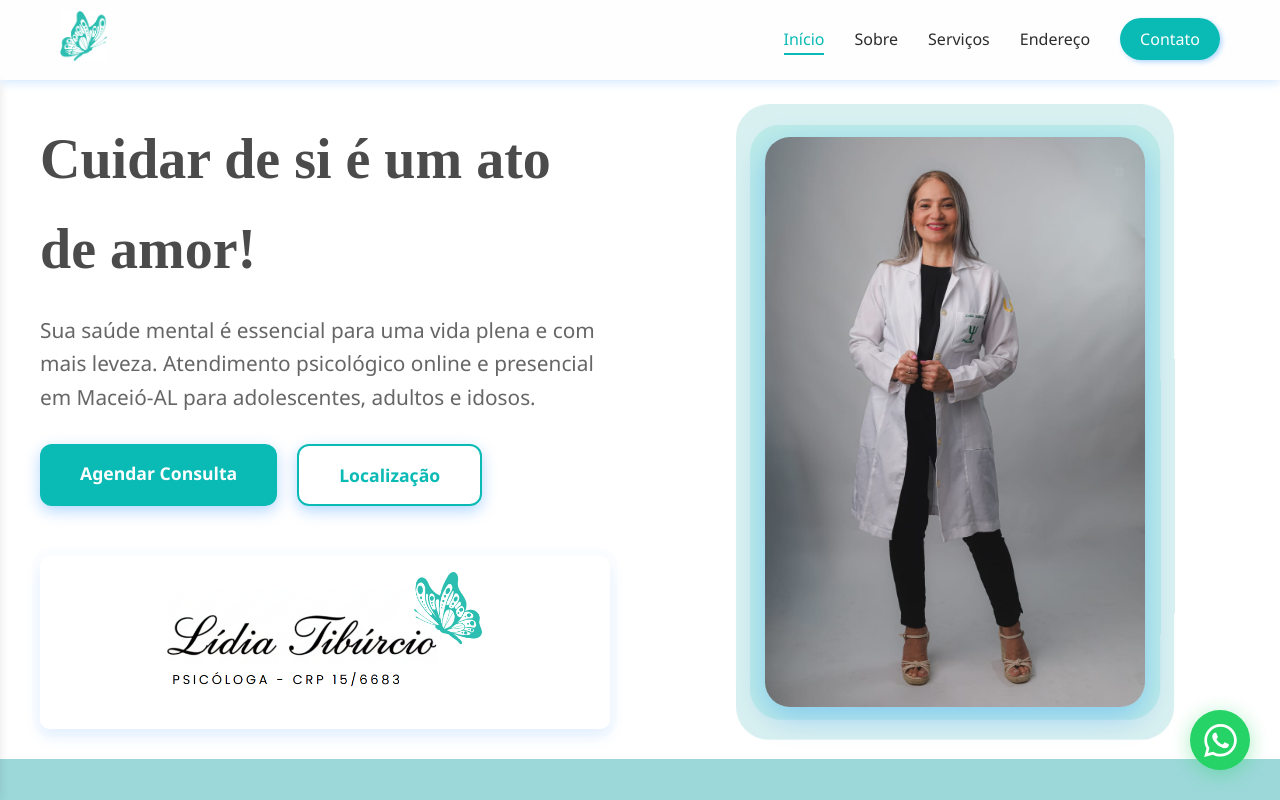
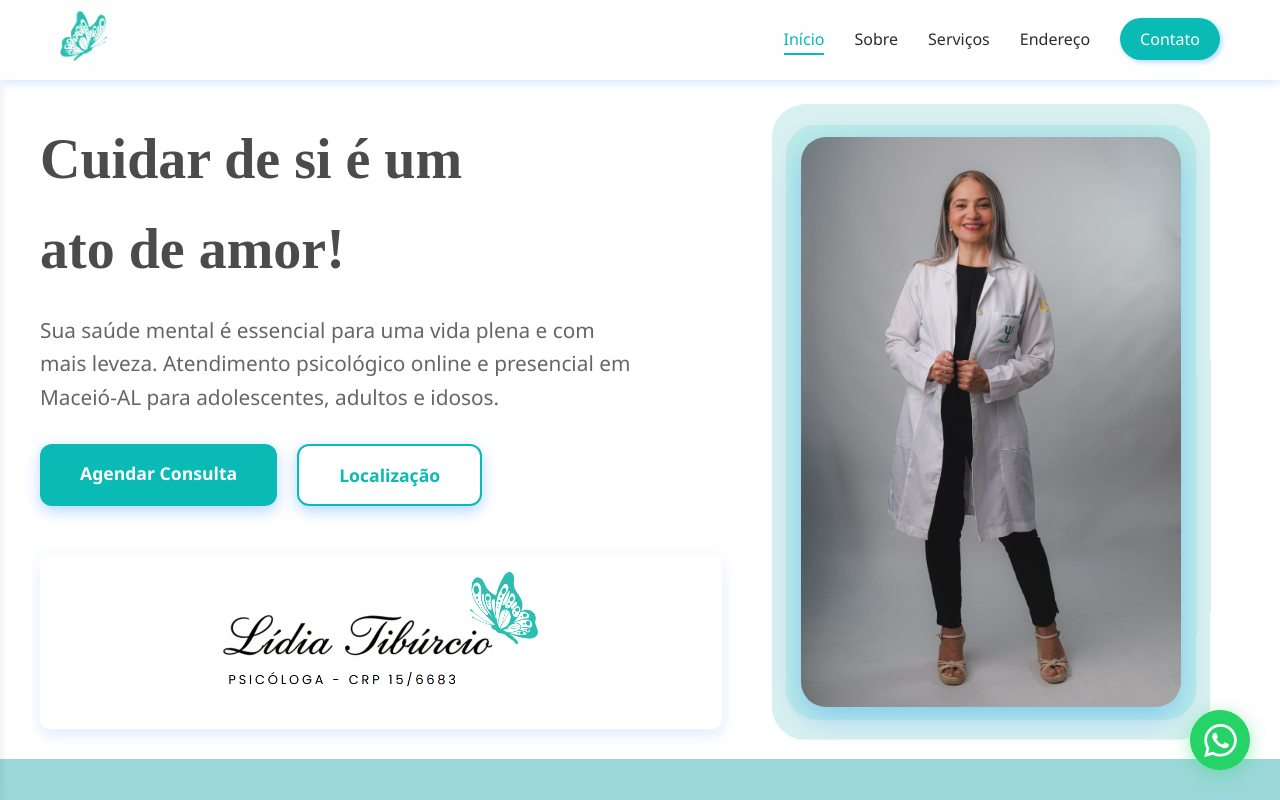
Before and after one commit to MateusjsSilva/psychologist-lidia-website, an Angular app in the folder lidia-web/: page / in a window 1280 px wide. Shown: the top 800 px of the page. Built offline with nearby package versions, Linux system fonts and the light colour scheme; a web font is replaced by a local one.

Commit message:
style: Adjust hero section layout and spacing for improved aesthetics

```diff
--- a/lidia-web/src/styles.css
+++ b/lidia-web/src/styles.css
@@ -196,8 +196,8 @@ html {
 
 .hero-content {
   display: grid;
-  grid-template-columns: 1fr 1fr;
-  gap: 60px;
+  grid-template-columns: 1fr 0.7fr;
+  gap: 40px;
   align-items: center;
 }
 
@@ -211,6 +211,7 @@ html {
   justify-content: center;
   align-items: center;
   height: 480px;
+  margin-left: -20px;
 }
 
 .hero-image-bg {
@@ -270,6 +271,7 @@ html {
   color: #2c2c2cda;
   margin-bottom: 20px;
   font-weight: 700;
+  max-width: 500px;
 }
 
 .hero-subtitle {
@@ -277,7 +279,6 @@ html {
   color: var(--text-light);
   margin-bottom: 30px;
   max-width: 600px;
-  margin-left: auto;
   margin-right: auto;
 }
 
```
